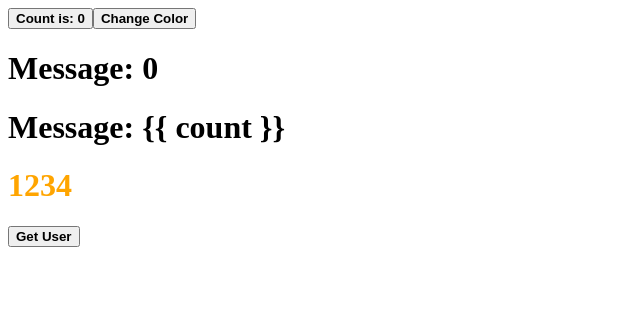
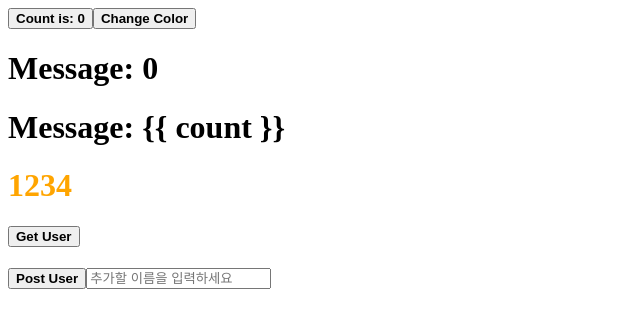
Before and after one commit to lifedesigner88/240918_SejongClass_Vue, a Vue app: page / in a window 1280 px wide. Shown: the top 328 px of the page, without its empty margins (0-640 px from the left). Built offline with nearby package versions, Linux system fonts and the light colour scheme.

Commit message:
무료 배포 성공 C+R

```diff
--- a/src/App.vue
+++ b/src/App.vue
@@ -9,6 +9,7 @@ const BASEURL = 'https://port-0-java-springboottest-m0ce3xjwfbac249f.sel4.cloudt
 const count = ref(0);
 const rawHtml = "<h1>Message: {{ count }}</h1>"
 const h1Id = ref("hi")
+const name = ref("")
 
 const changeh1Id = () => {
   if (h1Id.value === "hi")
@@ -30,6 +31,17 @@ const getUsers = async () => {
   console.log(testData.value);
 }
 
+const postUserName = async () => {
+  await fetch(`${BASEURL}/user`, {
+    method: 'POST',
+    headers: {
+      'Content-Type': 'application/json'
+    },
+    body: JSON.stringify( {name : name.value} )
+  });
+  testData.value = `${name.value} "입력 성공"`;
+  console.log(testData.value);
+}
 
 </script>
 
@@ -48,6 +60,13 @@ const getUsers = async () => {
 
     <button @click="getUsers">Get User</button>
     <h1>{{ testData }}</h1>
+
+
+    <button @click="postUserName">Post User</button>
+    <input v-model="name" placeholder="추가할 이름을 입력하세요" />
+
+
+
   </div>
 
 </template>
```
